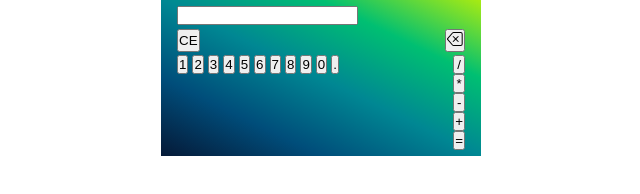
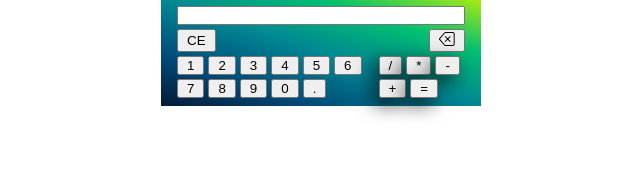
Before and after one commit to codjoelmayer/exampleOnCalculator, a plain HTML site: page index.html in a window 1280 px wide. Shown: the whole page, without its empty margins (319-959 px from the left). Drawn offline with nearby package versions, Linux system fonts and the light colour scheme.

Commit message:
Added styling

```diff
--- a/css/style.css
+++ b/css/style.css
@@ -7,6 +7,19 @@
     margin: 0;
     box-sizing: border-box;
 }
+/* Utilities - classes */
+.d-flex {
+    display: flex;
+}
+.space-between {
+    justify-content: space-between;
+}
+.flex-column {
+    flex-flow: column wrap;
+}
+.d-grid {
+    display: grid;
+}
 /*  */
 .container {
     width: 20rem;
@@ -15,18 +28,24 @@
     padding-inline: 1rem;
     padding-block: .2rem;
 }
-#output,
-.row{
-    max-width: 100%;
-}
 .container>* {
     margin-block: .2rem;
 }
-.d-flex{
-    display: flex;
-    justify-content: space-between;
+.container button{
+    padding-inline: .5rem;
 }
-.d-flex-column {
-    display: flex;
-    flex-flow: column wrap;
+
+.operators button {
+    box-shadow:  -5px 6px 19px 0px rgba(0,0,0,0.75);;
 }
+.numbers button, .operators button{
+    margin-block: .1rem;
+}
+#output {
+    text-align: right;
+}
+#output,
+.row{
+    width: 100%;
+}
+/* Buttons */
--- a/index.html
+++ b/index.html
@@ -10,9 +10,9 @@
 <body>
     <div class="container">
         <div class="row">
-            <input type="text" id="output">
+            <input type="text" id="output" readonly>
         </div>
-        <div class="row d-flex">
+        <div class="row d-flex space-between">
             <button id="clear">CE</button>
             <button id="backspace">
                 <svg xmlns="http://www.w3.org/2000/svg" width="16" height="16" fill="currentColor" class="bi bi-backspace" viewBox="0 0 16 16">
@@ -21,7 +21,7 @@
                 </svg>
             </button>
         </div>
-        <div class="row d-flex">
+        <div class="row d-flex space-between">
             <div class="numbers">
                 <button onclick="display(1)">1</button>
                 <button onclick="display(2)">2</button>
@@ -35,7 +35,7 @@
                 <button onclick="display(0)">0</button>
                 <button onclick="display('.')">.</button>
             </div>
-            <div class="operators d-flex-column">
+            <div class="operators d-flex-column gap-2">
                 <button id="division">/</button>
                 <button>*</button>
                 <button>-</button>
```
